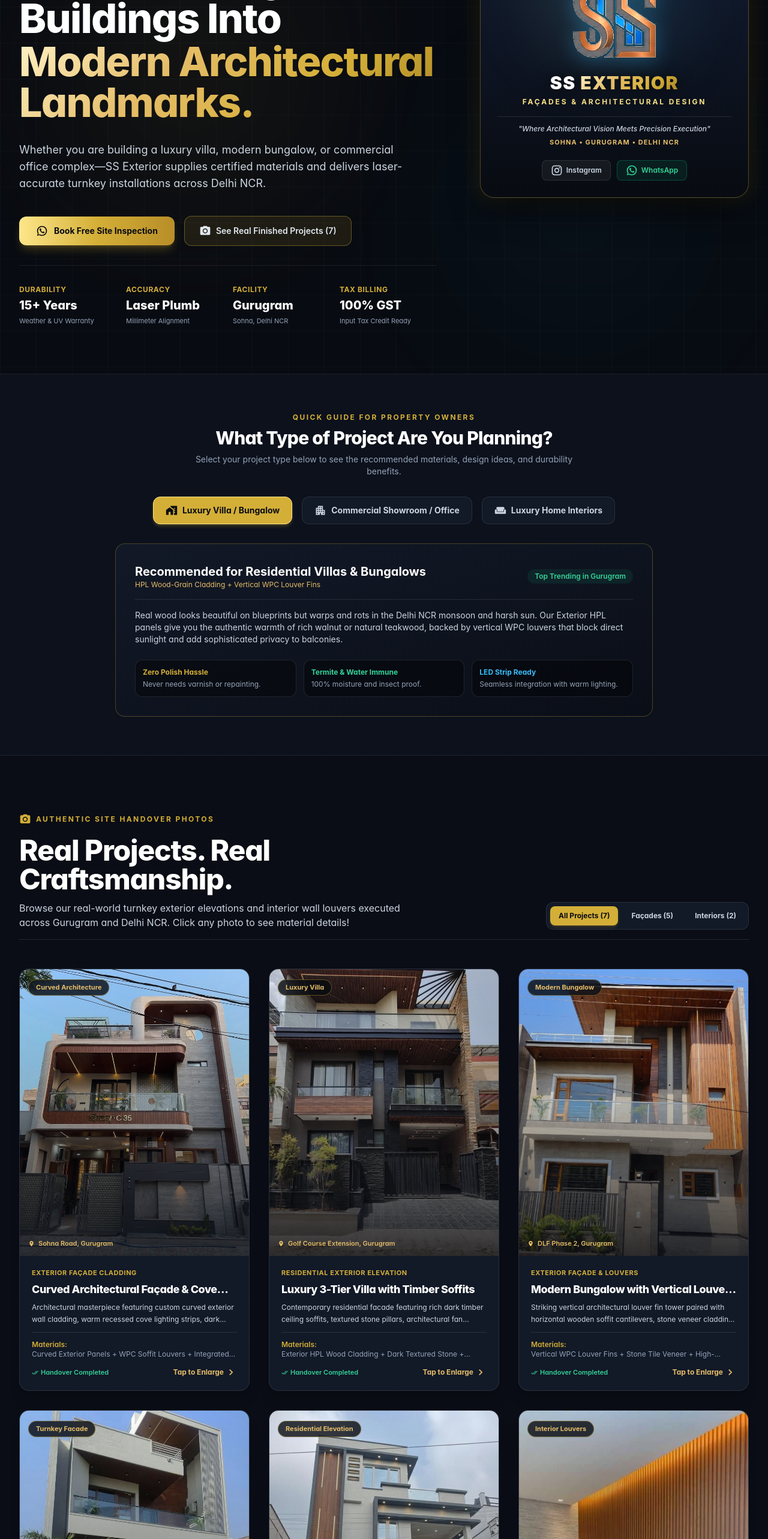
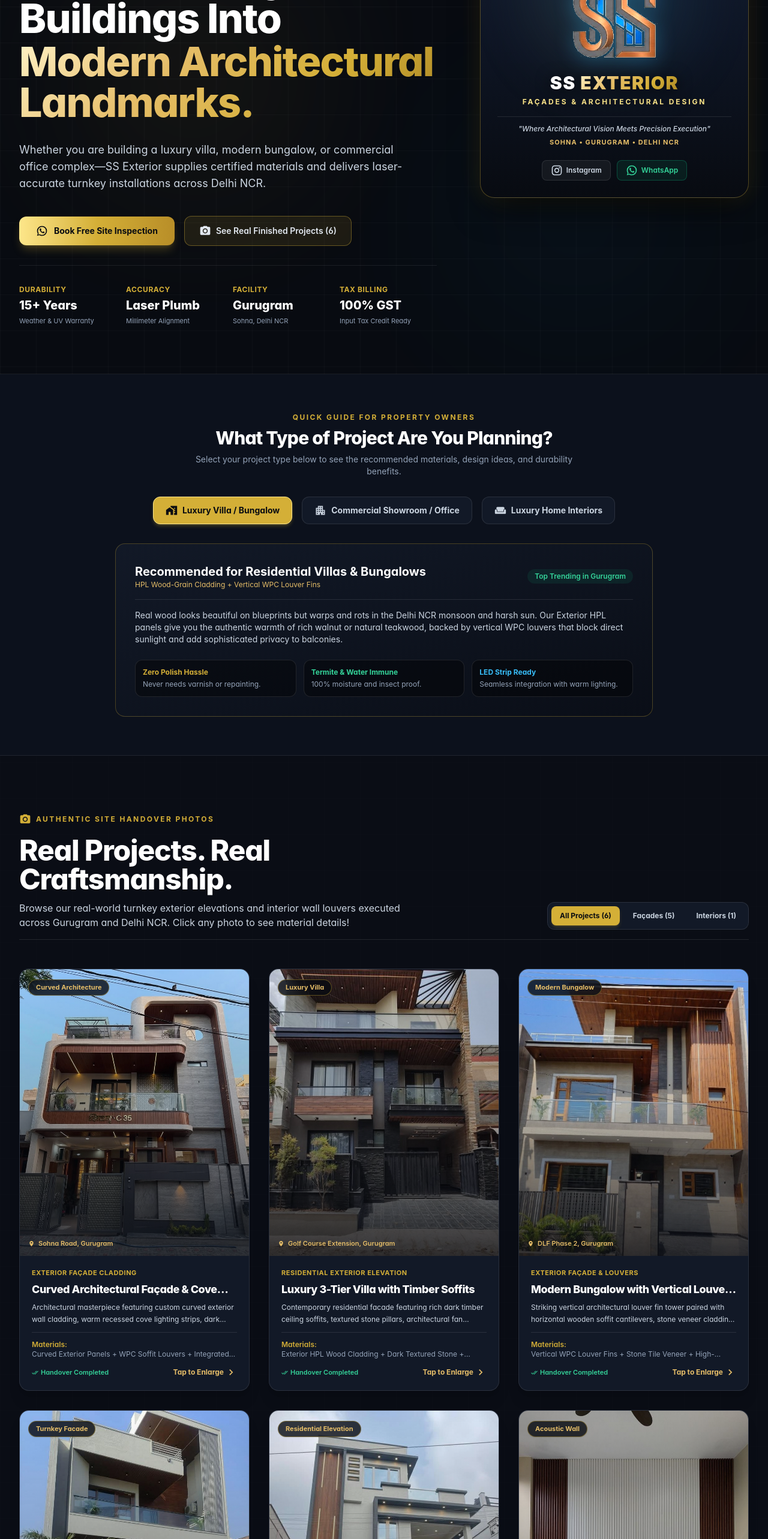
Before and after one commit to vishalsinghlkr/ss-exterior, a Next.js app: page / in a window 1280 px wide. Shown: the part 234-2800 px from the top of the page at 60% size. Built offline with nearby package versions, Linux system fonts and the light colour scheme; no server answers; what @mui/material-nextjs would draw is missing.

Commit message:
fix(portfolio): safely remove living room fluted wall image, update count to 6 projects

```diff
--- a/src/app/page.tsx
+++ b/src/app/page.tsx
@@ -246,18 +246,6 @@ export default function HomePage() {
       desc: "Multi-level modern home elevation featuring vertical wood feature bands with embedded linear lighting, crisp white parapet frames, and composite boundary accents.",
     },
     {
-      id: "interior-fluted-wall",
-      title: "Luxury Fluted Louver TV Media Wall",
-      category: "Luxury Interior Louvers",
-      type: "interior",
-      image: "/images/projects/project-interior-fluted-wall.jpg",
-      location: "Executive Residence, Gurugram",
-      materials: "Full-Height Natural Oak WPC Louvers + Warm Ceiling Cove Lighting",
-      highlight: "Acoustic Dampening & Seamless Fluted Wood Rhythm",
-      tag: "Interior Louvers",
-      desc: "Full-height vertical fluted wooden wall feature integrated with warm ceiling cove lighting, stone textured wall tiles, and polished marble flooring.",
-    },
-    {
       id: "interior-dualtone-louvers",
       title: "Dual-Tone Fluted Master Headboard Wall",
       category: "Luxury Interior Design",
@@ -405,7 +393,7 @@ export default function HomePage() {
                   className="inline-flex items-center justify-center gap-2 px-6 py-3.5 rounded-xl font-semibold text-sm text-slate-200 border border-[#D4AF37]/40 bg-[#D4AF37]/10 hover:border-[#D4AF37] hover:text-[#E5BD68] transition-colors w-full sm:w-auto"
                 >
                   <PhotoCameraIcon fontSize="small" />
-                  <span>See Real Finished Projects (7)</span>
+                  <span>See Real Finished Projects (6)</span>
                 </a>
               </div>
 
@@ -674,7 +662,7 @@ export default function HomePage() {
                 : "text-slate-300 hover:text-white"
                 }`}
             >
-              All Projects (7)
+              All Projects (6)
             </button>
             <button
               onClick={() => setPortfolioFilter("exterior")}
@@ -692,7 +680,7 @@ export default function HomePage() {
                 : "text-slate-300 hover:text-white"
                 }`}
             >
-              Interiors (2)
+              Interiors (1)
             </button>
           </div>
         </div>
```
